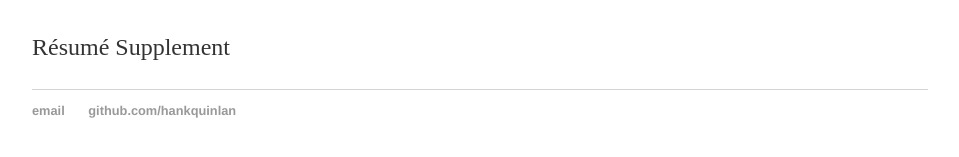
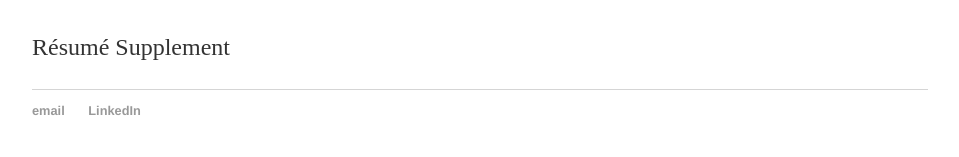
Before and after one commit to LKenny96/lkenny96.github.io, a Jekyll site: the page built from index.html, in a window 1280 px wide. Shown: the part 166-323 px from the top of the page, without its empty margins (160-1119 px from the left). Built offline with Jekyll 4.4.1, drawn with Linux system fonts in a browser that asks for light colours.

Commit message:
Update default.html

```diff
--- a/_layouts/default.html
+++ b/_layouts/default.html
@@ -20,8 +20,8 @@
 			</div><!-- /.container -->
 			<footer>
 	    		<ul>
-	        		<li><a href="mailto:hankquinlanhub@gmail.com">email</a></li>
-	        		<li><a href="https://github.com/hankquinlan">github.com/hankquinlan</a></li>
+	        		<li><a href="mailto:lkenny2@illinois.edu">email</a></li>
+	        		<li><a href="https://www.linkedin.com/in/liam-kenny-88012014a/">LinkedIn</a></li>
 				</ul>
 			</footer>
 		</body>
```
